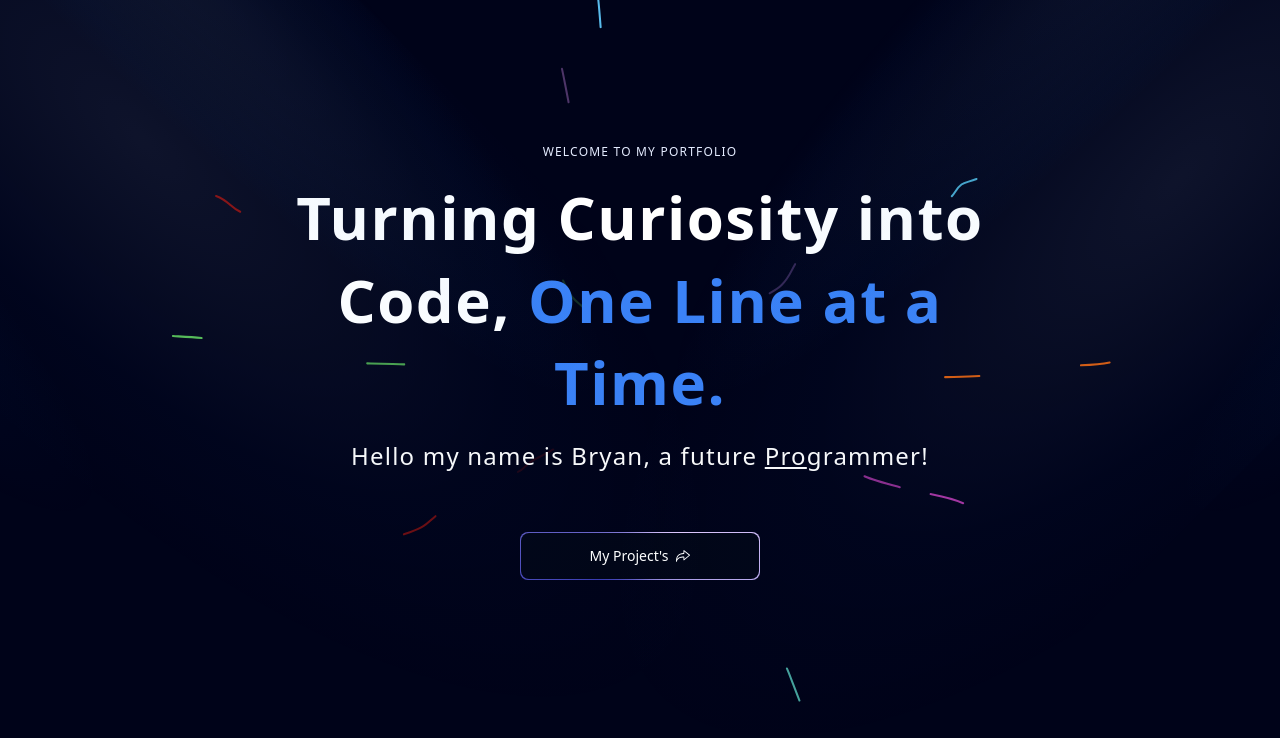
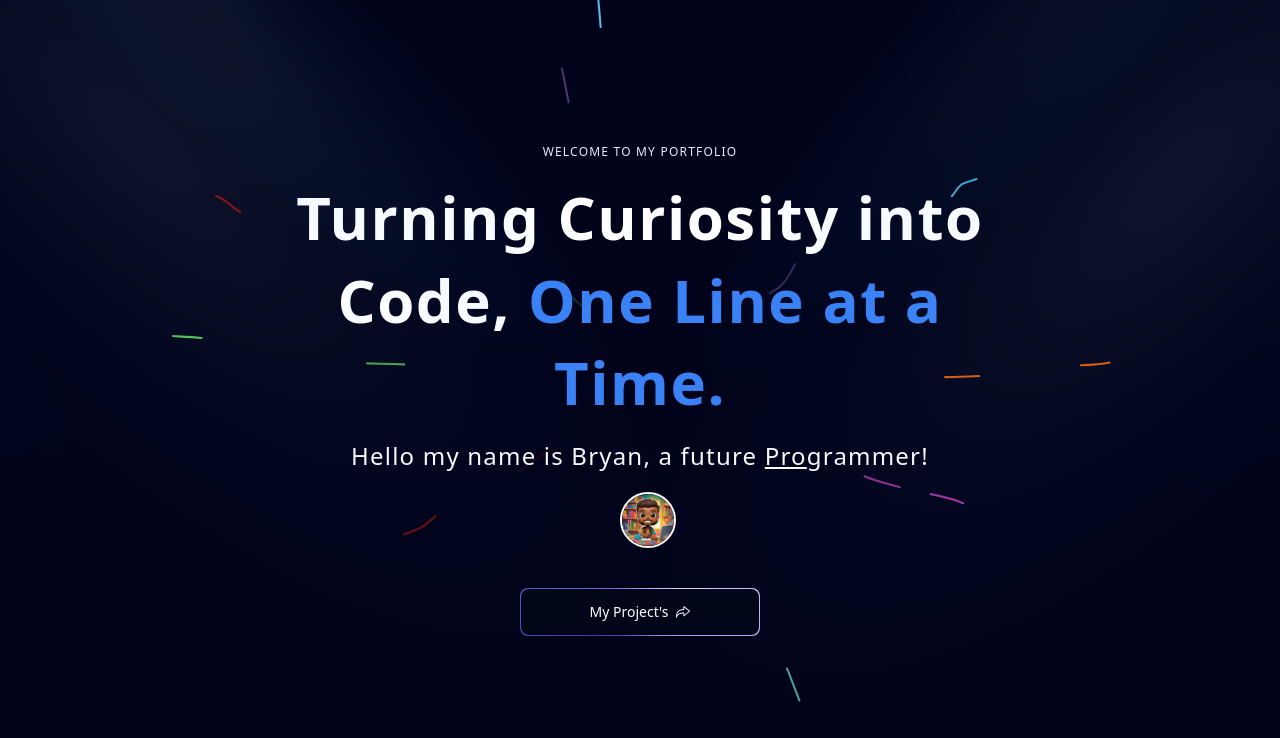
Before and after one commit to BryanOchoa/js-portfolio, a Next.js app: page / in a window 1280 px wide. Shown: the top 738 px of the page. Built offline with nearby package versions, Linux system fonts and the light colour scheme.

Commit message:
Added img to hero section with animation. Added animatedtooltips.

```diff
--- a/components/Hero.tsx
+++ b/components/Hero.tsx
@@ -3,6 +3,8 @@
 import { TextGenerateEffect } from "./ui/TextGenerateEffect";
 import MagicButton from "./ui/MagicButton";
 import { SlActionRedo } from "react-icons/sl";
+import { AnimatedTooltip } from "./ui/AnimatedToolTip";
+import { people } from "@/data";
 
 const Hero = () => {
   return (
@@ -27,6 +29,8 @@
             />
             <p className="text-center md:tracking-wider md-4 text-sm md:text-lg lg:text-2xl mb-5"> Hello my name is Bryan, a future <u>Pro</u>grammer! </p>
 
+            <AnimatedTooltip items={people} />
+
             <a href="#about">
               <MagicButton
               title="My Project's"
--- /dev/null
+++ b/components/ui/AnimatedToolTip.tsx
@@ -0,0 +1,92 @@
+"use client";
+import Image from "next/image";
+import React, { useState } from "react";
+import {
+  motion,
+  useTransform,
+  AnimatePresence,
+  useMotionValue,
+  useSpring,
+} from "framer-motion";
+
+export const AnimatedTooltip = ({
+  items,
+}: {
+  items: {
+    id: number;
+    name: string;
+    designation: string;
+    image: string;
+  }[];
+}) => {
+  const [hoveredIndex, setHoveredIndex] = useState<number | null>(null);
+  const springConfig = { stiffness: 100, damping: 5 };
+  const x = useMotionValue(0); // going to set this value on mouse move
+  // rotate the tooltip
+  const rotate = useSpring(
+    useTransform(x, [-100, 100], [-45, 45]),
+    springConfig
+  );
+  // translate the tooltip
+  const translateX = useSpring(
+    useTransform(x, [-100, 100], [-50, 50]),
+    springConfig
+  );
+  const handleMouseMove = (event: any) => {
+    const halfWidth = event.target.offsetWidth / 2;
+    x.set(event.nativeEvent.offsetX - halfWidth); // set the x value, which is then used in transform and rotate
+  };
+
+  return (
+    <>
+      {items.map((item, idx) => (
+        <div
+          className="-mr-4  relative group"
+          key={item.name}
+          onMouseEnter={() => setHoveredIndex(item.id)}
+          onMouseLeave={() => setHoveredIndex(null)}
+        >
+          <AnimatePresence mode="popLayout">
+            {hoveredIndex === item.id && (
+              <motion.div
+                initial={{ opacity: 0, y: 20, scale: 0.6 }}
+                animate={{
+                  opacity: 1,
+                  y: 0,
+                  scale: 1,
+                  transition: {
+                    type: "spring",
+                    stiffness: 260,
+                    damping: 10,
+                  },
+                }}
+                exit={{ opacity: 0, y: 20, scale: 0.6 }}
+                style={{
+                  translateX: translateX,
+                  rotate: rotate,
+                  whiteSpace: "nowrap",
+                }}
+                className="absolute top-full left-1/2 -translate-x-1/2 flex text-xs  flex-col items-center justify-center rounded-md bg-black-200 z-50 shadow-xl px-4 py-2"
+              >
+                <div className="absolute inset-x-10 z-30 w-[20%] -bottom-px bg-gradient-to-r from-transparent via-emerald-500 to-transparent h-px " />
+                <div className="absolute left-10 w-[40%] z-30 -bottom-px bg-gradient-to-r from-transparent via-sky-500 to-transparent h-px " />
+                <div className="font-bold text-white relative z-30 text-base">
+                  {item.name}
+                </div>
+                <div className="text-white text-xs">{item.designation}</div>
+              </motion.div>
+            )}
+          </AnimatePresence>
+          <Image
+            onMouseMove={handleMouseMove}
+            height={100}
+            width={100}
+            src={item.image}
+            alt={item.name}
+            className="object-cover !m-0 !p-0 object-top rounded-full h-14 w-14 border-2 group-hover:scale-105 group-hover:z-30 border-white  relative transition duration-500"
+          />
+        </div>
+      ))}
+    </>
+  );
+};
--- a/data/index.ts
+++ b/data/index.ts
@@ -68,6 +68,15 @@
       spareImg: "",
     },
   ];
+
+  export const people = [
+    {
+        id:1,
+        name: 'Bryan Ochoa-Flores',
+        designation: 'Future Software Engineer',
+        image: "/intro.png",
+    }
+  ]
 
   export const projects = [
     {
```
Also changed, not shown: public/intro.png (added).
